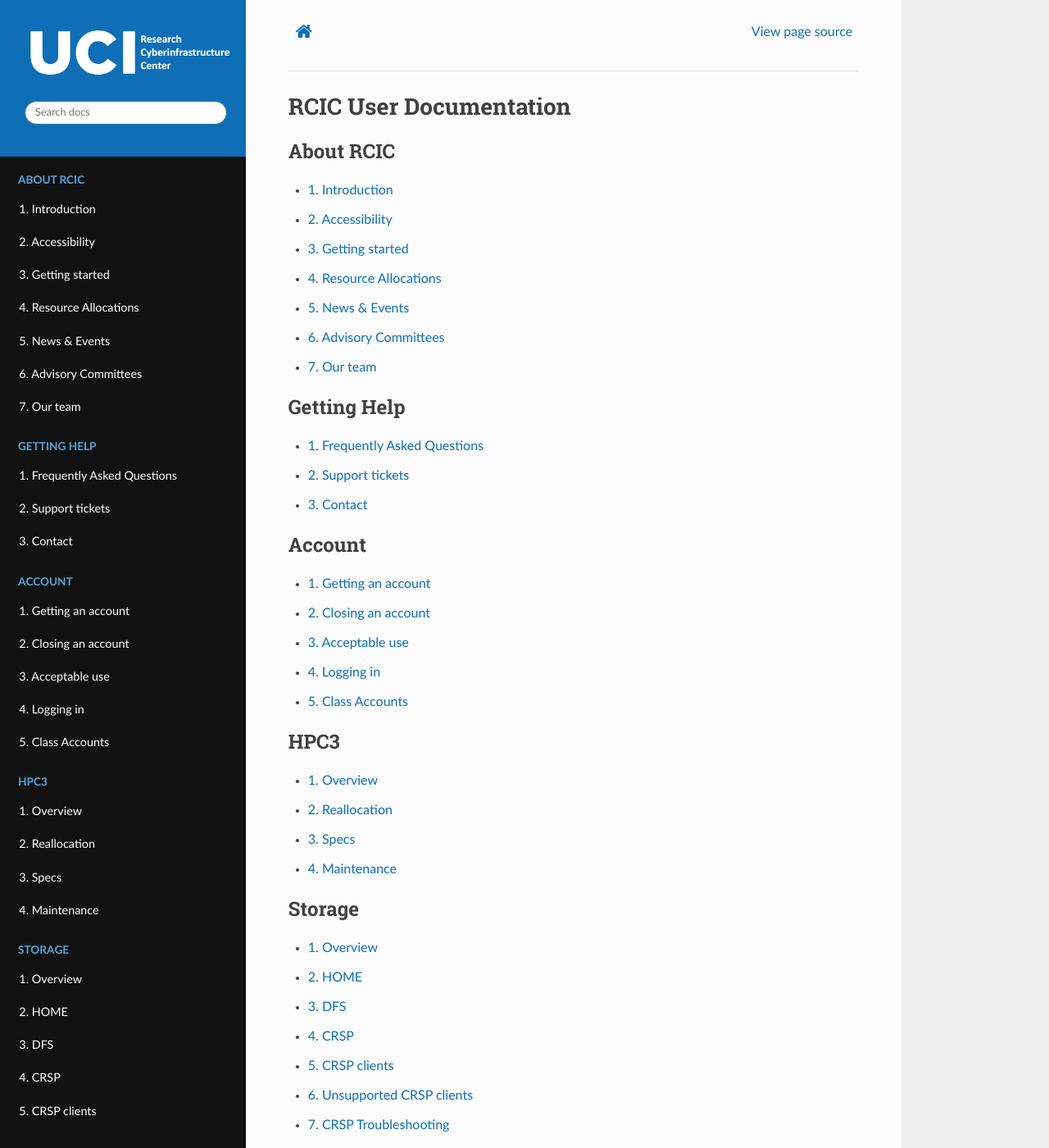
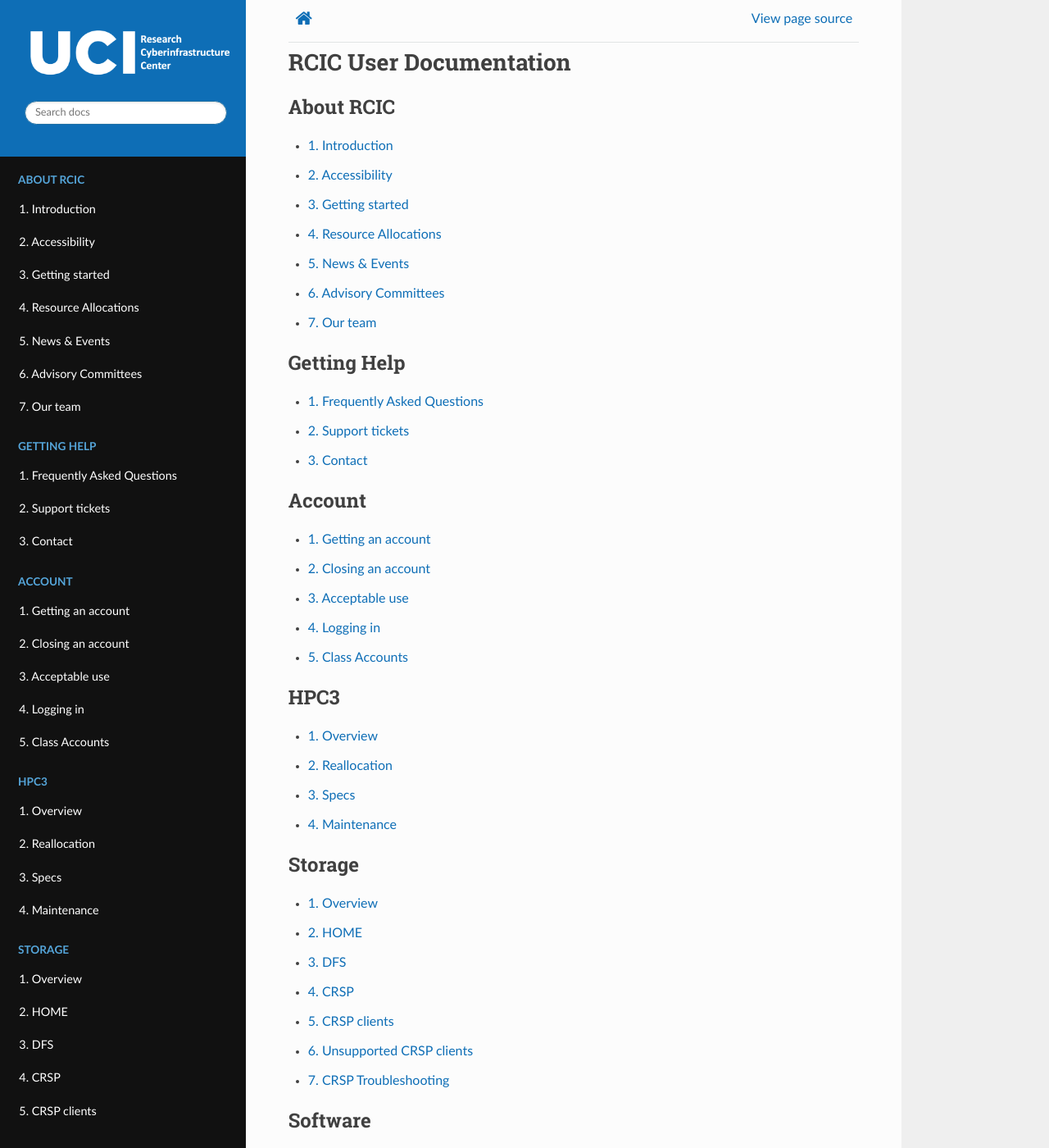
Before and after one commit to RCIC-UCI-Public/website-rcic, a Sphinx documentation site: the page built from docs/source/index.rst, in a window 1280 px wide and 1400 px high. Shown: the whole window at 82% size. Built offline with Sphinx 7.4.7 and the Read the Docs theme 3.1.0, drawn with Linux system fonts in a browser that asks for light colours.

Commit message:
increase color contrast for ``code`` elements reduce the white space in the header of each page

```diff
--- a/docs/source/_static/css/rcic.css
+++ b/docs/source/_static/css/rcic.css
@@ -31,6 +31,22 @@
 
 /* Change the color of links in the sidebar,  example: white */
 .wy-menu-vertical a { color: #FFFFFF; }
+
+/* Reduces padding above and below breadcrumbs */
+.wy-breadcrumbs {
+    margin-bottom: 0px !important; /* Default is often 24px */
+    padding-bottom: 0px !important; /* Default is often 24px */
+}
+
+/* Reduces top padding of the main content container */
+.wy-nav-content {
+    padding-top: 10px !important; /* Default is often 20px or higher */
+}
+
+/* reduce horizontal line  space */
+.rst-content hr {
+    margin: 5px 0 !important; /* Default is often 24px */
+}
 
 /* Space out breadcrumb links */
 .wy-breadcrumbs li a,
@@ -215,6 +231,14 @@
     color: #333; /* Dark text for contrast against gold */
 }
 
+.rst-content code {
+    color: #CE4435; /* A darker, high-contrast red */
+    background-color: #ffffff; /* Light gray background for visibility */
+    border: 1px solid #e1e4e5;
+    padding: 2px 5px;
+    font-weight: bold;
+}
+
 /* ============== Accessibility changes end ================ */
 
 /* these colors can be used in roles */
```
